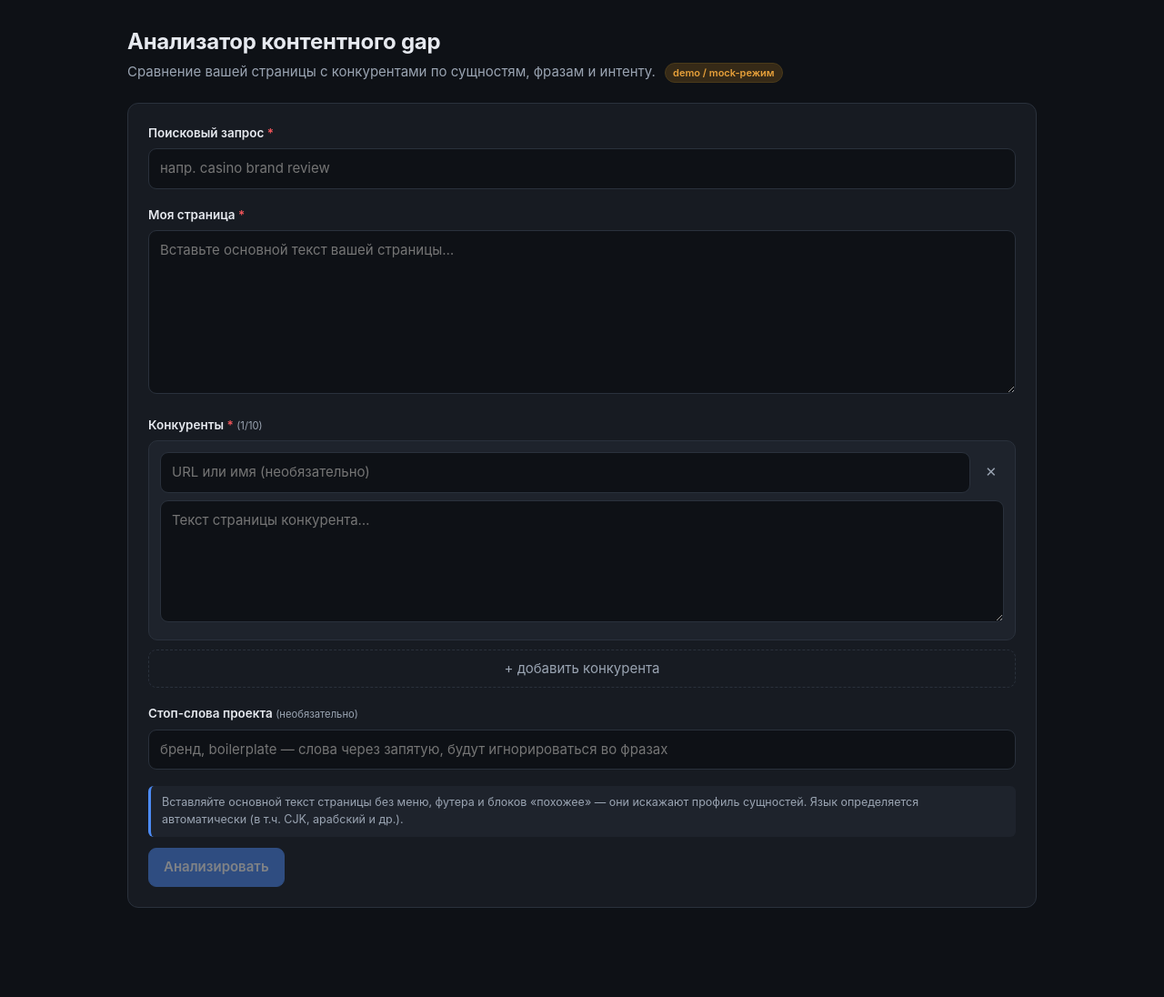
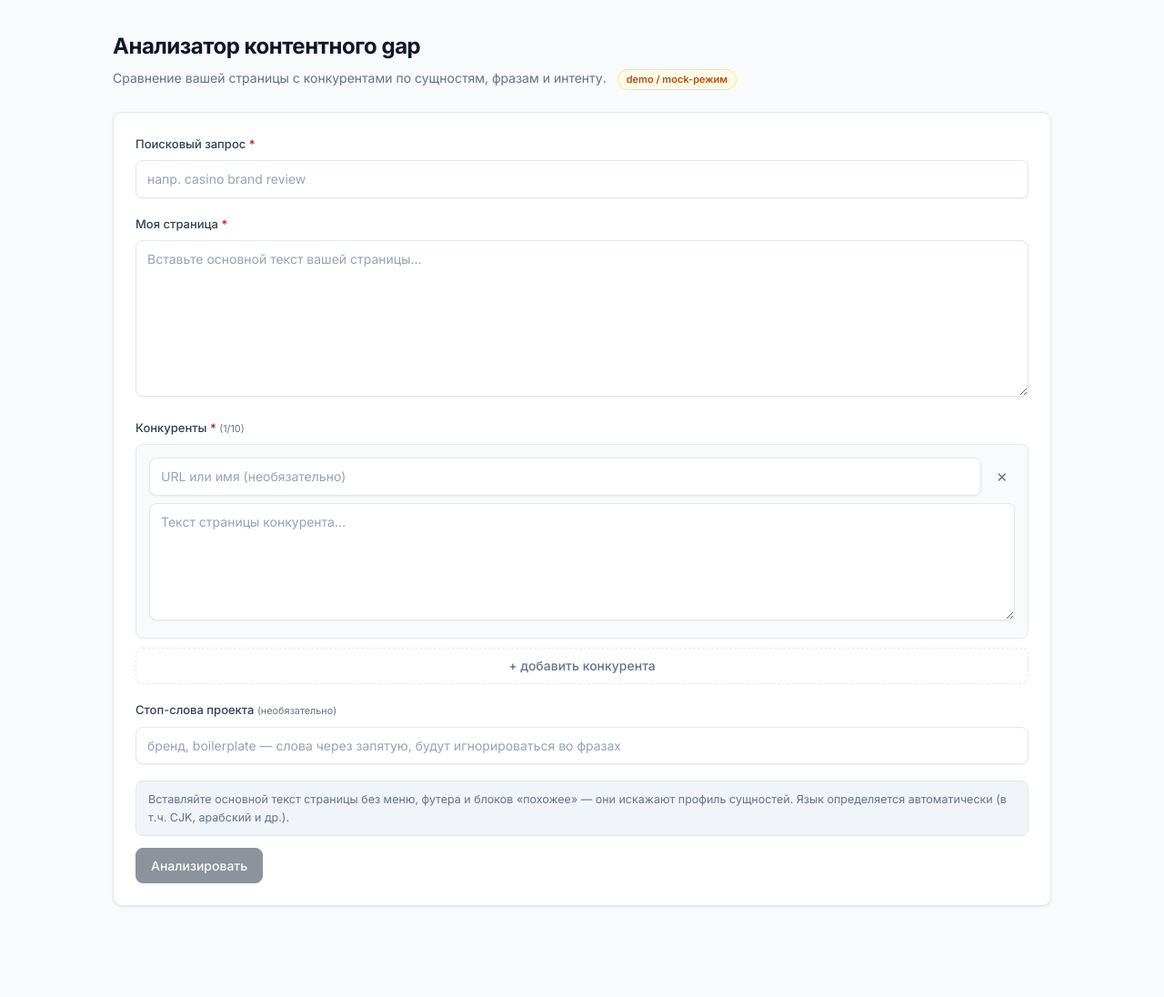
Before and after one commit to MaksimCH-afk/monopanel, a PHP site: page / in a window 1280 px wide. Shown: the whole page at 91% size. Run offline with PHP 8.4, Linux system fonts and the light colour scheme.

Commit message:
content: restyle frontend to match apps/seo design (light shadcn theme)
Ports the visual language from apps/seo (shadcn/ui, light "slate" theme):
Inter typeface, gray-50 page, white rounded cards with a soft shadow,
dark-slate primary buttons, neutral focus rings, clean bordered tables
with row hover, and semantic priority chips. Pure CSS/markup — all class
names and behavior are unchanged, so app.js keeps working as-is.

Co-Authored-By: Claude Opus 4.8 <noreply@anthropic.com>
Claude-Session: https://claude.ai/code/session_014bLsmTaBZYpfJD8uj8ouhX

```diff
--- a/apps/content/public/index.html
+++ b/apps/content/public/index.html
@@ -4,6 +4,10 @@
   <meta charset="UTF-8" />
   <meta name="viewport" content="width=device-width, initial-scale=1.0" />
   <title>Анализатор контентного gap</title>
+  <link rel="preconnect" href="https://fonts.googleapis.com" />
+  <link rel="preconnect" href="https://fonts.gstatic.com" crossorigin />
+  <link rel="stylesheet"
+    href="https://fonts.googleapis.com/css2?family=Inter:wght@400;500;600;700&display=swap" />
   <link rel="stylesheet" href="./styles.css" />
 </head>
 <body>
--- a/apps/content/public/styles.css
+++ b/apps/content/public/styles.css
@@ -1,22 +1,34 @@
+/* Design language ported from apps/seo (shadcn/ui, light "slate" theme):
+   Inter, gray-50 page, white rounded cards with soft shadow, dark-slate primary
+   buttons, neutral focus rings, clean bordered tables, semantic chips. */
 :root {
-  --bg: #0e1116;
-  --card: #171b22;
-  --card-2: #1e232c;
-  --border: #2a313c;
-  --text: #e6e9ef;
-  --muted: #9aa4b2;
-  --accent: #4c8bf5;
-  --accent-2: #6ee7b7;
-  --high: #f2555a;
-  --high-bg: #3a1c1f;
-  --medium: #e8a13a;
-  --medium-bg: #362a17;
-  --low: #7a8698;
-  --low-bg: #232830;
-  --ok: #34d399;
-  --warn: #e8a13a;
-  --radius: 12px;
+  --bg: #f8fafc;          /* page (slate-50 / gray-50) */
+  --card: #ffffff;        /* card surface */
+  --card-2: #f1f5f9;      /* muted/secondary surface (slate-100) */
+  --card-3: #f8fafc;      /* subtle fill */
+  --border: #e2e8f0;      /* slate-200 */
+  --border-strong: #cbd5e1;
+  --text: #0f172a;        /* slate-900 (foreground) */
+  --text-2: #334155;      /* slate-700 (labels) */
+  --muted: #64748b;       /* slate-500 (muted-foreground) */
+  --primary: #1e293b;     /* slate-800 (primary) */
+  --primary-hover: #0f172a;
+  --primary-fg: #f8fafc;
+  --ring: #94a3b8;        /* slate-400 focus ring */
+  --accent: #2563eb;      /* links / interactive accent (blue-600) */
+
+  --high: #b91c1c; --high-bg: #fef2f2; --high-bd: #fecaca;
+  --medium: #b45309; --medium-bg: #fffbeb; --medium-bd: #fde68a;
+  --low: #64748b; --low-bg: #f1f5f9; --low-bd: #e2e8f0;
+  --ok: #16a34a; --ok-bg: #f0fdf4; --ok-bd: #bbf7d0;
+
+  --radius: 10px;         /* --radius-lg */
+  --radius-md: 8px;
+  --radius-sm: 6px;
+  --shadow: 0 1px 3px 0 rgba(15, 23, 42, .08), 0 1px 2px -1px rgba(15, 23, 42, .06);
+  --shadow-xs: 0 1px 2px 0 rgba(15, 23, 42, .05);
   --mono: ui-monospace, SFMono-Regular, Menlo, monospace;
+  --sans: "Inter", -apple-system, BlinkMacSystemFont, "Segoe UI", Roboto, sans-serif;
 }
 
 * { box-sizing: border-box; }
@@ -25,125 +37,168 @@ body {
   margin: 0;
   background: var(--bg);
   color: var(--text);
-  font: 15px/1.5 -apple-system, BlinkMacSystemFont, "Segoe UI", Roboto, sans-serif;
+  font: 14px/1.55 var(--sans);
   -webkit-font-smoothing: antialiased;
+  text-rendering: optimizeLegibility;
 }
 
-.wrap { max-width: 1040px; margin: 0 auto; padding: 28px 20px 80px; }
+.wrap { max-width: 1080px; margin: 0 auto; padding: 32px 24px 80px; }
 
-.head h1 { font-size: 24px; margin: 0 0 4px; letter-spacing: -0.01em; }
-.sub { color: var(--muted); margin: 0 0 22px; }
+.head { margin-bottom: 24px; }
+.head h1 { font-size: 24px; font-weight: 700; margin: 0 0 6px; letter-spacing: -0.02em; color: var(--text); }
+.sub { color: var(--muted); margin: 0; font-size: 14px; }
 
 .badge {
-  display: inline-block; font-size: 11px; padding: 2px 8px; border-radius: 999px;
-  vertical-align: middle; margin-left: 6px; font-weight: 600;
+  display: inline-block; font-size: 11px; padding: 2px 9px; border-radius: 999px;
+  vertical-align: middle; margin-left: 8px; font-weight: 600; line-height: 1.6;
 }
-.badge-mock { background: var(--medium-bg); color: var(--medium); border: 1px solid #4a3a1a; }
+.badge-mock { background: var(--medium-bg); color: var(--medium); border: 1px solid var(--medium-bd); }
 
 .card {
   background: var(--card); border: 1px solid var(--border);
-  border-radius: var(--radius); padding: 22px; margin-bottom: 18px;
+  border-radius: var(--radius); padding: 24px; margin-bottom: 20px;
+  box-shadow: var(--shadow);
 }
 
 .field { display: block; margin-bottom: 18px; }
-.lbl { display: block; font-weight: 600; margin-bottom: 7px; font-size: 13.5px; }
+.lbl { display: block; font-weight: 500; margin-bottom: 8px; font-size: 13px; color: var(--text-2); }
 .lbl em { color: var(--high); font-style: normal; }
 .lbl small { color: var(--muted); font-weight: 400; }
 
 input[type=text], textarea {
-  width: 100%; background: var(--bg); color: var(--text);
-  border: 1px solid var(--border); border-radius: 9px; padding: 10px 12px;
-  font: inherit; resize: vertical;
+  width: 100%; background: var(--card); color: var(--text);
+  border: 1px solid var(--border); border-radius: var(--radius-md); padding: 9px 12px;
+  font: inherit; resize: vertical; box-shadow: var(--shadow-xs);
+  transition: border-color .15s, box-shadow .15s;
 }
-input[type=text]:focus, textarea:focus { outline: none; border-color: var(--accent); }
+input[type=text]::placeholder, textarea::placeholder { color: #94a3b8; }
+input[type=text]:focus, textarea:focus {
+  outline: none; border-color: var(--ring);
+  box-shadow: 0 0 0 3px rgba(148, 163, 184, .35);
+}
 
-.hint { color: var(--muted); font-size: 12.5px; background: var(--card-2);
-  border-left: 3px solid var(--accent); padding: 9px 12px; border-radius: 6px; }
+.hint {
+  color: var(--muted); font-size: 12.5px; background: var(--card-2);
+  border: 1px solid var(--border); border-radius: var(--radius-md); padding: 10px 13px;
+}
 
-.comp { background: var(--card-2); border: 1px solid var(--border);
-  border-radius: 10px; padding: 12px; margin-bottom: 10px; }
+.comp {
+  background: var(--card-3); border: 1px solid var(--border);
+  border-radius: var(--radius-md); padding: 14px; margin-bottom: 10px;
+}
 .comp-head { display: flex; gap: 8px; margin-bottom: 8px; }
 .comp-label { flex: 1; }
 
-.btn { border: 1px solid var(--border); background: var(--card-2); color: var(--text);
-  border-radius: 9px; padding: 9px 16px; font: inherit; cursor: pointer; transition: .15s; }
-.btn:hover { border-color: var(--accent); }
-.btn-primary { background: var(--accent); border-color: var(--accent); color: #fff; font-weight: 600; }
-.btn-primary:hover { filter: brightness(1.08); }
-.btn-primary:disabled { opacity: .45; cursor: not-allowed; filter: none; }
-.btn-ghost { background: transparent; border-style: dashed; color: var(--muted); width: 100%; }
-.btn-remove { background: transparent; border: none; color: var(--muted); font-size: 15px;
-  padding: 4px 8px; cursor: pointer; }
-.btn-remove:hover { color: var(--high); }
+.btn {
+  border: 1px solid var(--border); background: var(--card); color: var(--text);
+  border-radius: var(--radius-md); padding: 8px 16px; font: inherit; font-weight: 500;
+  cursor: pointer; transition: .15s; box-shadow: var(--shadow-xs);
+}
+.btn:hover { background: var(--card-2); }
+.btn-primary { background: var(--primary); border-color: var(--primary); color: var(--primary-fg); font-weight: 500; }
+.btn-primary:hover { background: var(--primary-hover); }
+.btn-primary:disabled { opacity: .5; cursor: not-allowed; background: var(--primary); }
+.btn-ghost { background: transparent; border-style: dashed; color: var(--muted); width: 100%; box-shadow: none; }
+.btn-ghost:hover { background: var(--card-2); border-color: var(--border-strong); color: var(--text-2); }
+.btn-remove {
+  background: transparent; border: none; color: var(--muted); font-size: 15px;
+  padding: 4px 8px; cursor: pointer; box-shadow: none; border-radius: var(--radius-sm);
+}
+.btn-remove:hover { color: var(--high); background: var(--high-bg); }
 
 .actions { display: flex; align-items: center; gap: 14px; margin-top: 6px; }
 .form-error { color: var(--high); font-size: 13px; }
 
 .loading { text-align: center; color: var(--muted); }
-.spinner { width: 34px; height: 34px; border: 3px solid var(--border);
-  border-top-color: var(--accent); border-radius: 50%; margin: 4px auto 14px;
-  animation: spin .8s linear infinite; }
+.spinner {
+  width: 34px; height: 34px; border: 3px solid var(--border);
+  border-top-color: var(--primary); border-radius: 50%; margin: 4px auto 14px;
+  animation: spin .8s linear infinite;
+}
 @keyframes spin { to { transform: rotate(360deg); } }
 
 /* ─── Result ─────────────────────────────────────────────── */
-.section-title { font-size: 15px; font-weight: 700; margin: 0 0 12px;
-  display: flex; align-items: center; gap: 8px; }
+.section-title {
+  font-size: 15px; font-weight: 600; margin: 0 0 14px; color: var(--text);
+  display: flex; align-items: center; gap: 8px; letter-spacing: -0.01em;
+}
 .section-title .n { color: var(--muted); font-weight: 500; }
 
-.meta-row { display: flex; flex-wrap: wrap; gap: 10px; margin-bottom: 16px; }
-.pill { background: var(--card-2); border: 1px solid var(--border); border-radius: 999px;
-  padding: 4px 12px; font-size: 12.5px; color: var(--muted); }
-.pill strong { color: var(--text); }
+.meta-row { display: flex; flex-wrap: wrap; gap: 8px; margin-bottom: 18px; }
+.pill {
+  background: var(--card); border: 1px solid var(--border); border-radius: 999px;
+  padding: 4px 12px; font-size: 12.5px; color: var(--muted); box-shadow: var(--shadow-xs);
+}
+.pill strong { color: var(--text); font-weight: 600; }
 
 .warnings { list-style: none; padding: 0; margin: 0 0 16px; }
-.warnings li { background: var(--medium-bg); color: #f0cd93; border: 1px solid #4a3a1a;
-  border-radius: 8px; padding: 8px 12px; font-size: 12.5px; margin-bottom: 6px; }
+.warnings li {
+  background: var(--medium-bg); color: var(--medium); border: 1px solid var(--medium-bd);
+  border-radius: var(--radius-md); padding: 9px 13px; font-size: 12.5px; margin-bottom: 6px;
+}
 
-.intent-ok { border-left: 4px solid var(--ok); }
-.intent-bad { border-left: 4px solid var(--high); }
-.intent-verdict { font-weight: 700; margin: 0 0 8px; }
+.intent-ok { border-left: 3px solid var(--ok); }
+.intent-bad { border-left: 3px solid var(--high); }
+.intent-verdict { font-weight: 600; margin: 0 0 8px; font-size: 15px; }
 .intent-verdict.ok { color: var(--ok); }
 .intent-verdict.bad { color: var(--high); }
 .dist { display: flex; flex-wrap: wrap; gap: 8px; margin: 10px 0; }
-.dist .pill.dom { background: var(--card); border-color: var(--accent); color: var(--text); }
+.dist .pill.dom { background: var(--primary); border-color: var(--primary); color: var(--primary-fg); }
+.dist .pill.dom strong { color: var(--primary-fg); }
 .intent-note { color: var(--muted); font-size: 13px; margin: 6px 0 0; }
 
 .table-scroll { overflow-x: auto; -webkit-overflow-scrolling: touch; }
 table { width: 100%; min-width: 780px; border-collapse: collapse; font-size: 13px; }
 th:last-child, td:last-child { min-width: 240px; }
 th:first-child, td:first-child { min-width: 130px; }
-th, td { text-align: left; padding: 9px 10px; border-bottom: 1px solid var(--border);
-  vertical-align: top; }
-th { color: var(--muted); font-weight: 600; font-size: 11.5px; text-transform: uppercase;
-  letter-spacing: .03em; cursor: pointer; user-select: none; white-space: nowrap; }
+th, td { text-align: left; padding: 10px 12px; border-bottom: 1px solid var(--border); vertical-align: top; }
+th {
+  color: var(--muted); font-weight: 500; font-size: 11.5px; text-transform: uppercase;
+  letter-spacing: .04em; cursor: pointer; user-select: none; white-space: nowrap;
+}
 th:hover { color: var(--text); }
-td.num { font-family: var(--mono); font-size: 12px; white-space: nowrap; }
+tbody tr { transition: background .1s; }
+tbody tr:hover { background: var(--card-3); }
+td.num { font-family: var(--mono); font-size: 12px; white-space: nowrap; color: var(--text-2); }
 tr:last-child td { border-bottom: none; }
 
-.ent-name { font-weight: 600; }
-.ent-name a { color: var(--text); text-decoration: none; border-bottom: 1px dotted var(--muted); }
-.mid-yes { color: var(--accent-2); font-weight: 700; }
-.mid-no { color: var(--low); }
-.tag { display: inline-block; font-size: 10.5px; padding: 1px 7px; border-radius: 999px;
-  border: 1px solid var(--border); color: var(--muted); }
+.ent-name { font-weight: 600; color: var(--text); }
+.ent-name a { color: var(--accent); text-decoration: none; }
+.ent-name a:hover { text-decoration: underline; }
+.mid-yes { color: var(--ok); font-weight: 600; }
+.mid-no { color: var(--muted); }
+.tag {
+  display: inline-block; font-size: 10.5px; padding: 1px 8px; border-radius: 999px;
+  border: 1px solid var(--border); background: var(--card-2); color: var(--muted);
+}
 
-.prio { font-weight: 700; font-size: 11px; padding: 2px 9px; border-radius: 999px;
-  text-transform: uppercase; letter-spacing: .03em; }
-.prio.high { background: var(--high-bg); color: var(--high); }
-.prio.medium { background: var(--medium-bg); color: var(--medium); }
-.prio.low { background: var(--low-bg); color: var(--low); }
+.prio {
+  font-weight: 600; font-size: 11px; padding: 2px 9px; border-radius: 999px;
+  text-transform: uppercase; letter-spacing: .03em; border: 1px solid transparent;
+}
+.prio.high { background: var(--high-bg); color: var(--high); border-color: var(--high-bd); }
+.prio.medium { background: var(--medium-bg); color: var(--medium); border-color: var(--medium-bd); }
+.prio.low { background: var(--low-bg); color: var(--low); border-color: var(--low-bd); }
 
 .empty { color: var(--muted); font-size: 13px; padding: 6px 0; }
 
 .vol-bars { display: flex; flex-direction: column; gap: 10px; margin-top: 6px; }
-.vol-bar { display: flex; align-items: center; gap: 10px; font-size: 13px; }
-.vol-bar .lbl2 { width: 190px; color: var(--muted); }
-.vol-track { flex: 1; background: var(--card-2); border-radius: 6px; height: 22px; overflow: hidden; }
-.vol-fill { height: 100%; background: var(--accent); display: flex; align-items: center;
-  padding-left: 8px; color: #fff; font-size: 12px; font-family: var(--mono); min-width: 40px; }
-.vol-fill.competitor { background: #3a4453; }
-.vol-stats { display: flex; flex-wrap: wrap; gap: 10px 28px; margin-top: 12px; }
-.vol-stat { display: flex; flex-direction: column; gap: 2px; font-size: 13px; }
-.vol-stat .lbl2 { color: var(--muted); }
+.vol-bar { display: flex; align-items: center; gap: 12px; font-size: 13px; }
+.vol-bar .lbl2 { width: 200px; color: var(--muted); flex-shrink: 0; }
+.vol-track { flex: 1; background: var(--card-2); border-radius: var(--radius-sm); height: 24px; overflow: hidden; }
+.vol-fill {
+  height: 100%; background: var(--primary); display: flex; align-items: center;
+  padding-left: 10px; color: #fff; font-size: 12px; font-family: var(--mono); min-width: 40px;
+  border-radius: var(--radius-sm);
+}
+.vol-fill.competitor { background: #94a3b8; }
+.vol-stats { display: flex; flex-wrap: wrap; gap: 12px 28px; margin-top: 16px; }
+.vol-stat {
+  display: flex; flex-direction: column; gap: 3px; font-size: 13px;
+  background: var(--card-3); border: 1px solid var(--border); border-radius: var(--radius-md);
+  padding: 10px 14px;
+}
+.vol-stat .lbl2 { color: var(--muted); font-size: 12px; }
+.vol-stat strong { color: var(--text); }
 
-.back { margin-top: 18px; }
+.back { margin-top: 20px; }
```
